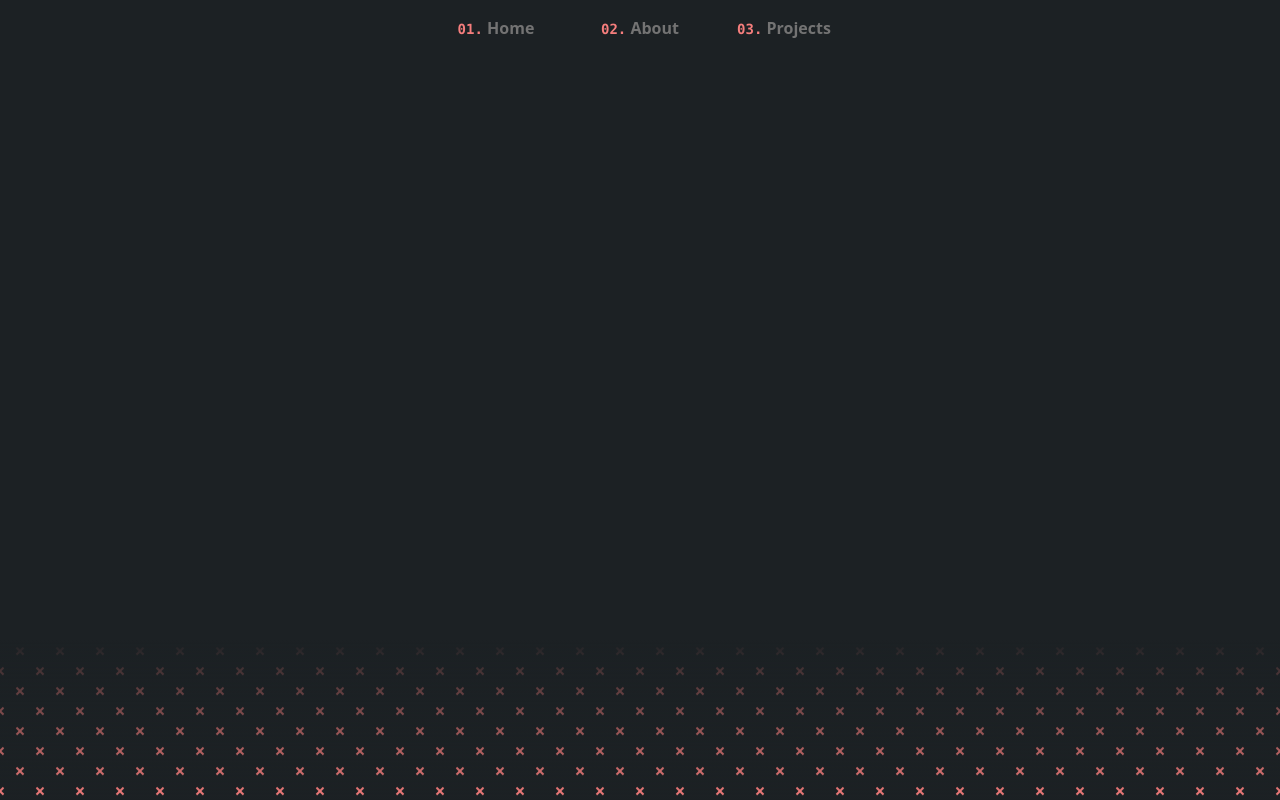
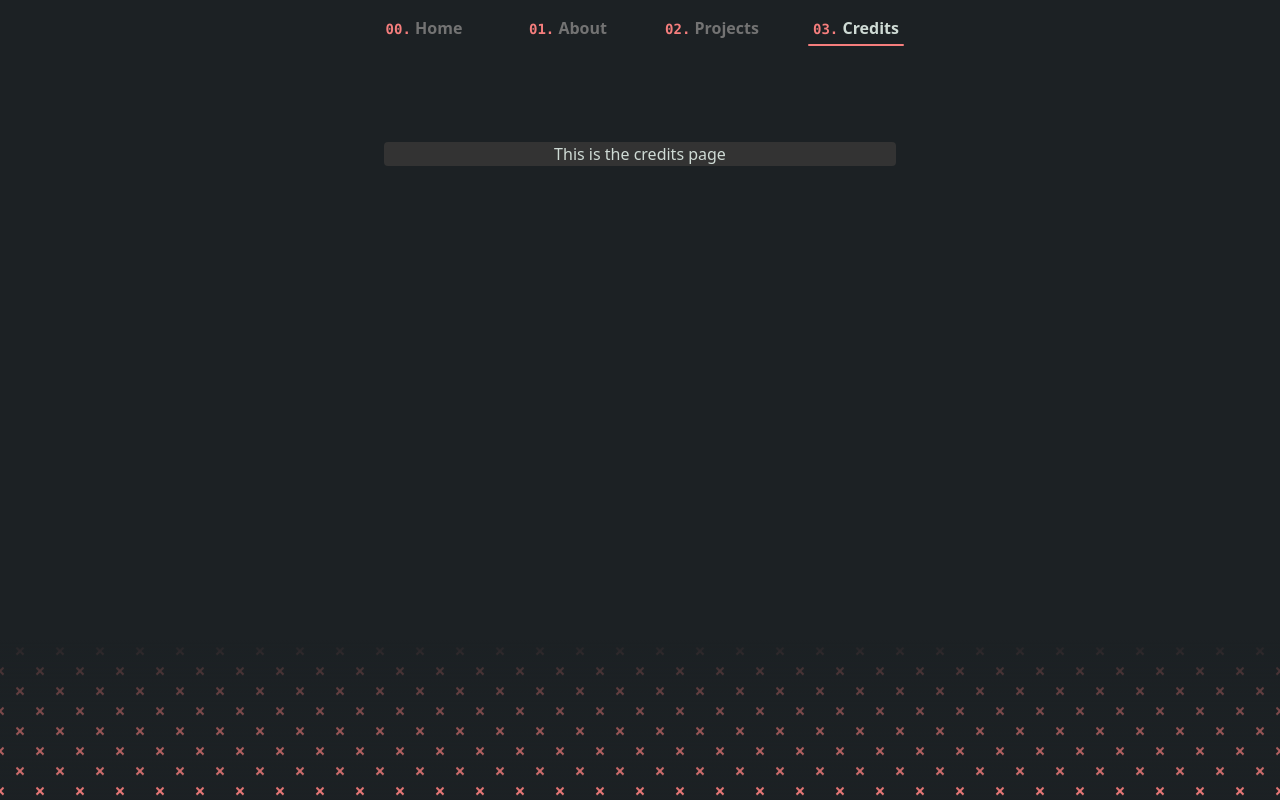
Before and after one commit to mardisen/vue-portfolio, a Vue app: page /credits in a window 1280 px wide. Built offline with nearby package versions, Linux system fonts and the light colour scheme.

Commit message:
Added "Credits" page

```diff
--- a/src/App.vue
+++ b/src/App.vue
@@ -10,9 +10,10 @@ import Background from "@components/Background.vue";
   <header>
     <div class="wrapper">
       <nav class="navbar">
-        <RouterLink to="/"><code>01.</code> Home</RouterLink>
-        <RouterLink to="/about"><code>02.</code> About</RouterLink>
-        <RouterLink to="/projects"><code>03.</code> Projects</RouterLink>
+        <RouterLink to="/"><code>00.</code> Home</RouterLink>
+        <RouterLink to="/about"><code>01.</code> About</RouterLink>
+        <RouterLink to="/projects"><code>02.</code> Projects</RouterLink>
+        <RouterLink to="/credits"><code>03.</code> Credits</RouterLink>
       </nav>
     </div>
   </header>
--- a/src/router/index.ts
+++ b/src/router/index.ts
@@ -19,6 +19,11 @@ const router = createRouter({
             name: "projects",
             component: () => import("@views/ProjectsView.vue"),
         },
+        {
+            path: "/credits",
+            name: "credits",
+            component: () => import("@views/CreditsView.vue"),
+        },
     ],
 });
 
--- /dev/null
+++ b/src/views/CreditsView.vue
@@ -0,0 +1,5 @@
+<template>
+  <div class="about">
+    <h1>This is the credits page</h1>
+  </div>
+</template>
```
